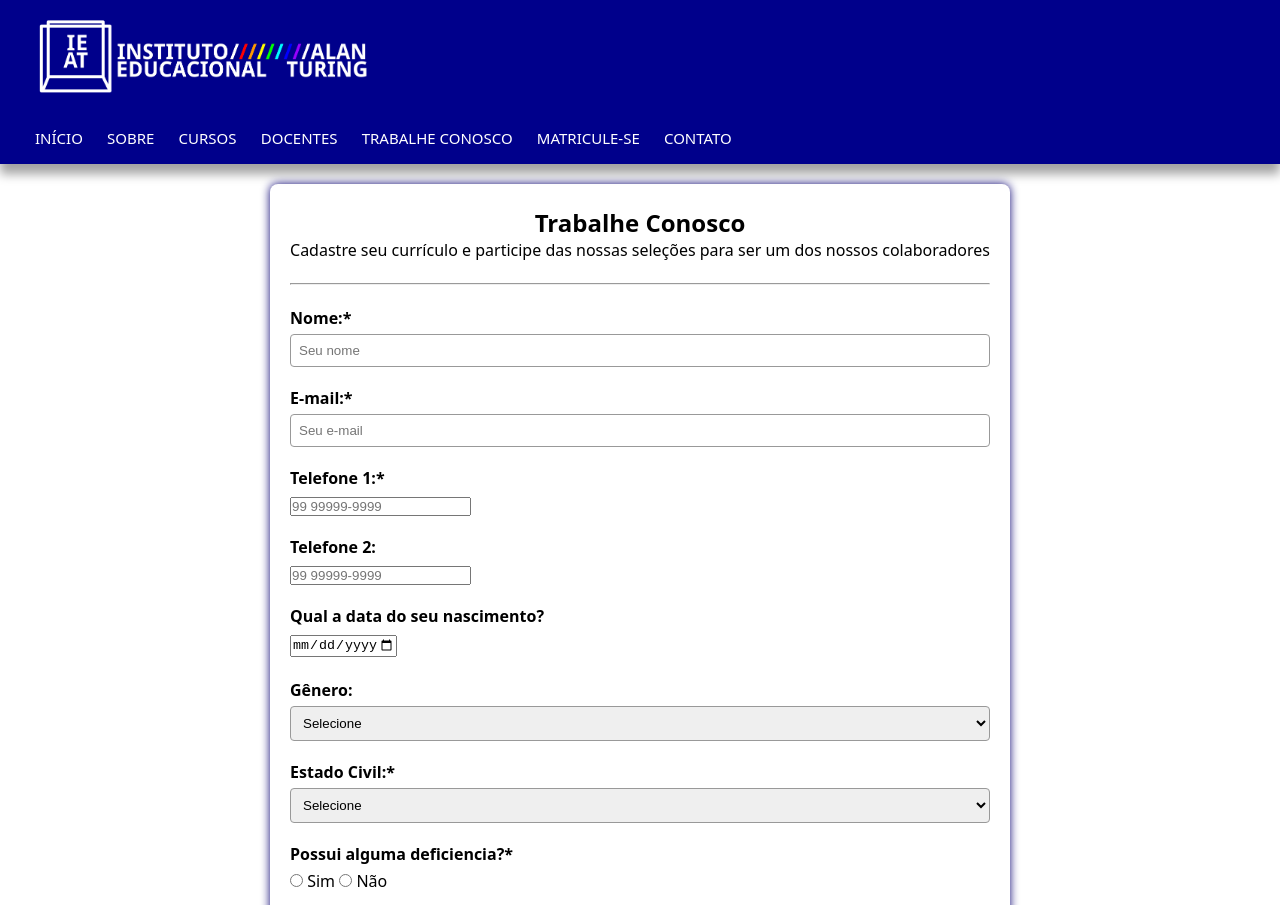
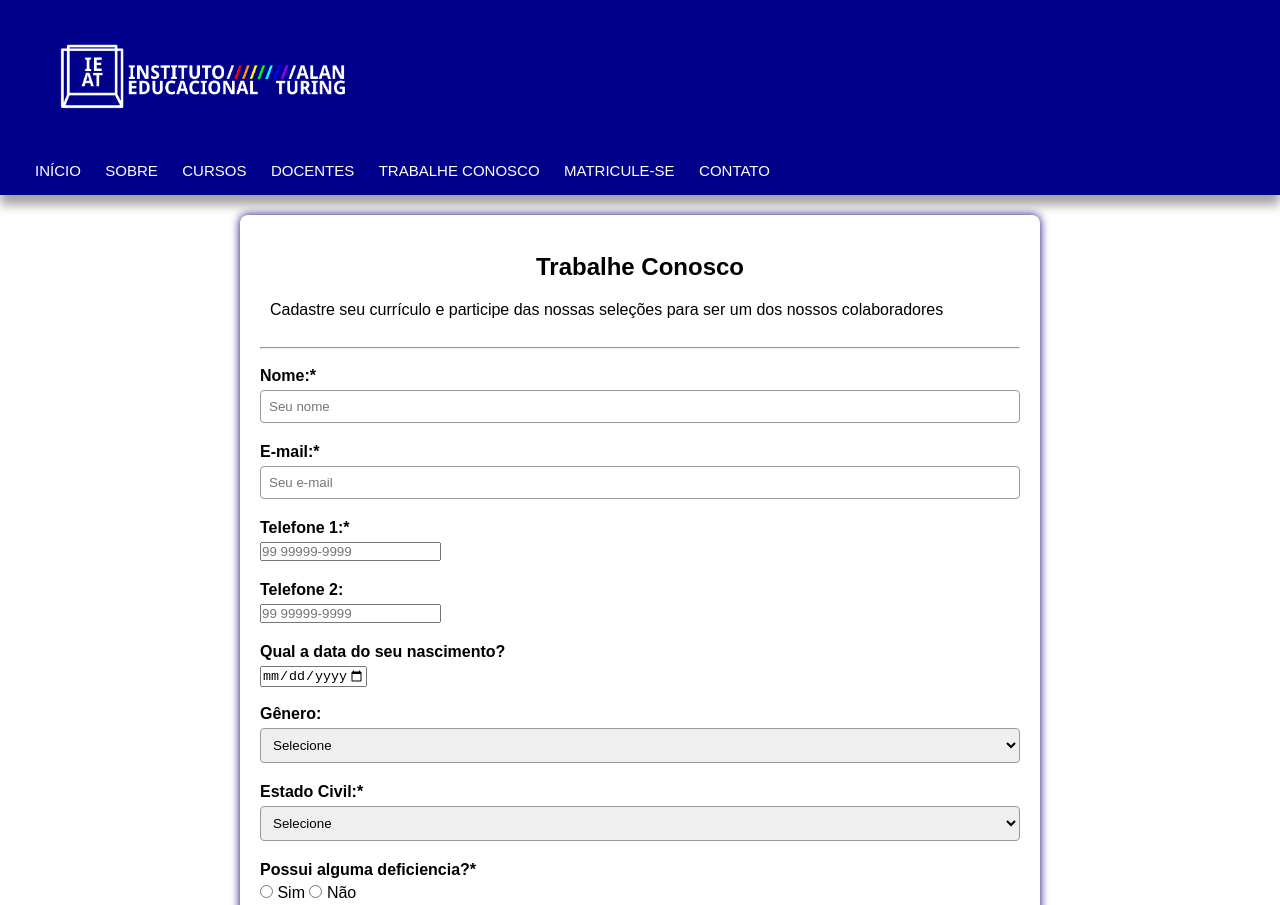
Before and after one commit to MoabF/Projeto-Unidade1, a plain HTML site: page forms/formulario-trabalhe-conosco.html in a window 1280 px wide. Shown: the top 905 px of the page. Drawn offline with Linux system fonts and the light colour scheme.

Commit message:
Padrozinados e Funcional

```diff
--- a/css/main-style.css
+++ b/css/style-docentes.css
@@ -1,4 +1,6 @@
 /*reset dos atributos padrões*/
+
+/*
 * {
     margin: 0;
     padding: 0;
@@ -38,10 +40,10 @@ header {
     height: auto;
     flex-wrap: wrap;
 }
+*/
 
-h1 {
+.name {
     text-align: center;
-    padding-top: 2vh;
 }
 
 .conteudo {
@@ -67,6 +69,7 @@ h1 {
     width: 15vw;
 }
 
+/*
 nav ul {
     list-style-type: none;
 }
@@ -96,7 +99,7 @@ a:active {
 }
 
 /* Footer */
-
+/*
 #footer {
     display: flex;
     flex-direction: column-reverse row;
@@ -128,3 +131,4 @@ a:active {
     margin: 1vh 0.3vw;
     width: 2rem;
 }
+*/
--- a/css/style-forms.css
+++ b/css/style-forms.css
@@ -1,4 +1,5 @@
 /*reset dos atributos padrões*/
+/*
 * {
   margin: 0;
   padding: 0;
@@ -27,6 +28,7 @@ header {
   padding: 15px;
   box-shadow: 0 10px 10px rgb(163, 163, 163);
 }
+
 nav ul {
   list-style-type: none;
 }
@@ -37,18 +39,20 @@ nav ul li {
   font-size: 15px;
 }
 
-.container{
+.container {
   display: flex;
   width: 100%;
   height: auto;
   flex-wrap: wrap;
 }
+
 .logomarca {
   width: 30%;
   height: auto;
   text-align: center;
 }
-img.logo{
+
+img.logo {
   width: 90%;
 }
 
@@ -76,9 +80,9 @@ a:hover {
 a:active {
   color: indigo;
 }
-
+*/
 /* Footer */
-
+/*
 #footer {
   display: flex;
   flex-direction: column-reverse row;
@@ -105,7 +109,10 @@ a:active {
   margin: 1vh 0.3vw;
   width: 2rem;
 }
-.work{
+
+*/
+
+.work {
   text-align: center;
 }
 
@@ -165,9 +172,10 @@ text-align: center;
   color: #07ca00;
 }
 
-  .benviar{
-    margin: 5px;}
-
-  .blimpar{
+.benviar {
   margin: 5px;
 }
+
+.blimpar {
+  margin: 5px;
+}
--- a/docentes.html
+++ b/docentes.html
@@ -5,14 +5,17 @@
     <meta charset="UTF-8">
     <meta name="viewport" content="width=device-width, initial-scale=1.0">
     <title>IEAT - Docentes</title>
-    <link rel="stylesheet" href="css/main-style.css">
-    <!-- <link rel="stylesheet" type="text/css" href="//fonts.googleapis.com/css?family=Droid+Sans" /> -->
+    <link rel="stylesheet" href="css/style-ieat.css">
+    <link rel="stylesheet" href="css/style-docentes.css">
+
+
 </head>
 
 <body>
     <header>
+        <div class="container">
             <div class="logomarca">
-           <a href="docentes.html"> <img id="logo" src="imgs/logo_escuro_1.png" alt="Instituto Educacional Alan Turing"> </a>
+                <h1><a href="inicio.html"> <img class="logo" src="imgs/logo_escuro_1.png"></a></h1>
                 <br>
             </div>
             <div class="sites-cabecalho">
@@ -21,7 +24,6 @@
                         <li><a href="inicio.html">INÍCIO</a></li>
                         <li><a href="sobre.html">SOBRE</a></li>
                         <li><a href="cursos.html">CURSOS</a></li>
-                    <li><a href="grades.html">GRADES CURRICULARES</a></li>
                         <li><a href="docentes.html">DOCENTES</a></li>
                         <li><a href="forms/formulario-trabalhe-conosco.html">TRABALHE CONOSCO</a></li>
                         <li><a href="forms/formulario-matricula.html">MATRICULE-SE</a></li>
@@ -29,9 +31,11 @@
                     </ul>
                 </nav>
             </div>
+        </div>
+    </header>
     </header>
 
-    <h1>Docentes</h1>
+    <h1 class="name">DOCENTES</h1>
     <section class="conteudo">
         <article id="prof1" class="professor">
             <img class="professor_logo" src="imgs/prof.png" alt="Retrato do Professor">
--- a/forms/formulario-trabalhe-conosco.html
+++ b/forms/formulario-trabalhe-conosco.html
@@ -1,27 +1,31 @@
 <!DOCTYPE html>
 <html lang="en">
+
 <head>
   <meta charset="UTF-8">
   <meta name="viewport" content="width=device-width, initial-scale=1.0">
-  <title>Formulário</title>
+  <title>IEAT - Trabalhe</title>
+  <link rel="stylesheet" href="../css/style-ieat.css">
   <link rel="stylesheet" href="../css/style-forms.css">
 </head>
+
 <body>
   <header>
     <div class="container">
       <div class="logomarca">
-  <h1><a href="instituto_educacional_alan_turing.html"> <img class="logo" src="../imgs/logo_escuro_1.png"></a></h1>
-  <br></div>
+        <h1><a href="../inicio.html"> <img class="logo" src="../imgs/logo_escuro_1.png"></a></h1>
+        <br>
+      </div>
       <div class="sites-cabecalho">
         <nav>
           <ul>
-        <li><a href="inicio.html">INÍCIO</a></li>
-        <li><a href="sobre.html">SOBRE</a></li>
-        <li><a href="cursos.html">CURSOS</a></li>
-        <li><a href="docentes.html">DOCENTES</a></li>
-        <li><a href="ieat-contato.html">TRABALHE CONOSCO</a></li>
-        <li><a href="ieat-matricula.html">MATRICULE-SE</a></li>
-        <li><a href="ieat-login.html">CONTATO</a></li>
+            <li><a href="../inicio.html">INÍCIO</a></li>
+            <li><a href="../sobre.html">SOBRE</a></li>
+            <li><a href="../cursos.html">CURSOS</a></li>
+            <li><a href="../docentes.html">DOCENTES</a></li>
+            <li><a href="formulario-trabalhe-conosco.html">TRABALHE CONOSCO</a></li>
+            <li><a href="formulario-matricula.html">MATRICULE-SE</a></li>
+            <li><a href="formulario-contato.html">CONTATO</a></li>
           </ul>
         </nav>
       </div>
@@ -32,7 +36,8 @@
     <div class="work">
       <h2>Trabalhe Conosco</h2>
       <p>Cadastre seu currículo e participe das nossas seleções para ser um dos nossos colaboradores</p>
-        <br><hr><br>
+      <br>
+      <hr><br>
     </div>
     <div class="form-group">
       <label for="name">Nome:*</label>
@@ -45,15 +50,16 @@
 
     <div class="form-group">
       <label for="i-tel">Telefone 1:*</label>
-      <input type="tel" name="phone" pattern="[0-9]{2} [0-9]{5}-[0-9]{4}" id="i-tel" placeholder="99 99999-9999" required>
+      <input type="tel" name="phone" pattern="[0-9]{2} [0-9]{5}-[0-9]{4}" id="i-tel" placeholder="99 99999-9999"
+        required>
     </div>
     <div class="form-group">
       <label for="i-tel">Telefone 2:</label>
-      <input type="tel" name="phone" pattern="[0-9]{2} [0-9]{5}-[0-9]{4}" id="i-tel" placeholder="99 99999-9999" >
+      <input type="tel" name="phone" pattern="[0-9]{2} [0-9]{5}-[0-9]{4}" id="i-tel" placeholder="99 99999-9999">
     </div>
     <div class="form-group"></div>
     <label for="i-date">Qual a data do seu nascimento?</label>
-      <input type="date" name="bday" id="i-date" max="2021-11-03"><br/><br/>
+    <input type="date" name="bday" id="i-date" max="2021-11-03"><br /><br />
     </div>
     <div class="form-group">
       <label for="Genero">Gênero:</label>
@@ -113,7 +119,7 @@
     </div>
     <div class="form-group">
       <label for="i-file">Anexar currículo:*</label>
-<input type="file" name="curriculo" id="curriculo"  required>
+      <input type="file" name="curriculo" id="curriculo" required>
     </div>
 
     <button class="benviar" type="submit">Enviar</button>
@@ -143,4 +149,5 @@
     </section>
   </footer>
 </body>
+
 </html>
```
Also changed, not shown: cursos.html (+95 -20 lines), cursos/redes+grade_curricular.html (+1 -1 lines), forms/formulario-contato.html (+20 -14 lines), forms/formulario-matricula.html (+24 -16 lines), inicio.html (+23 -10 lines), sobre.html (+31 -11 lines). Lines whose indentation alone changed are shown as unchanged.
